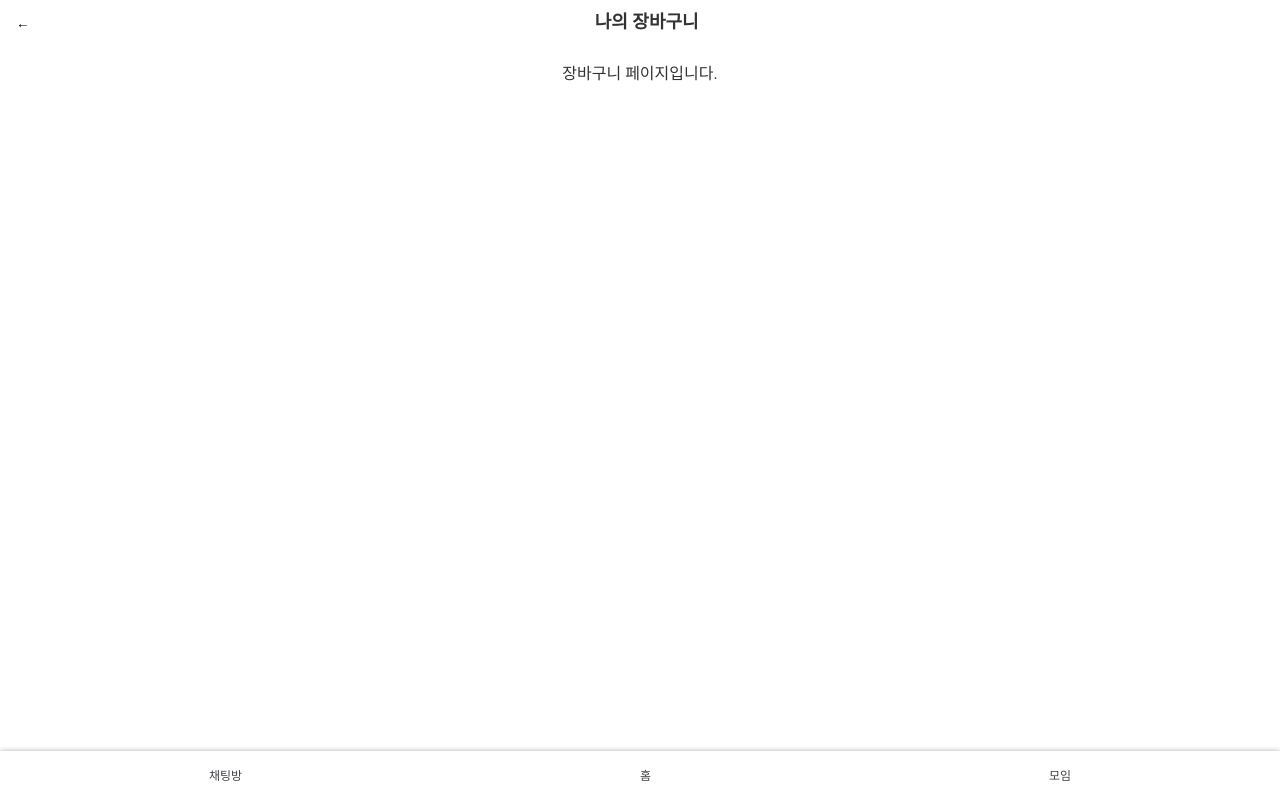
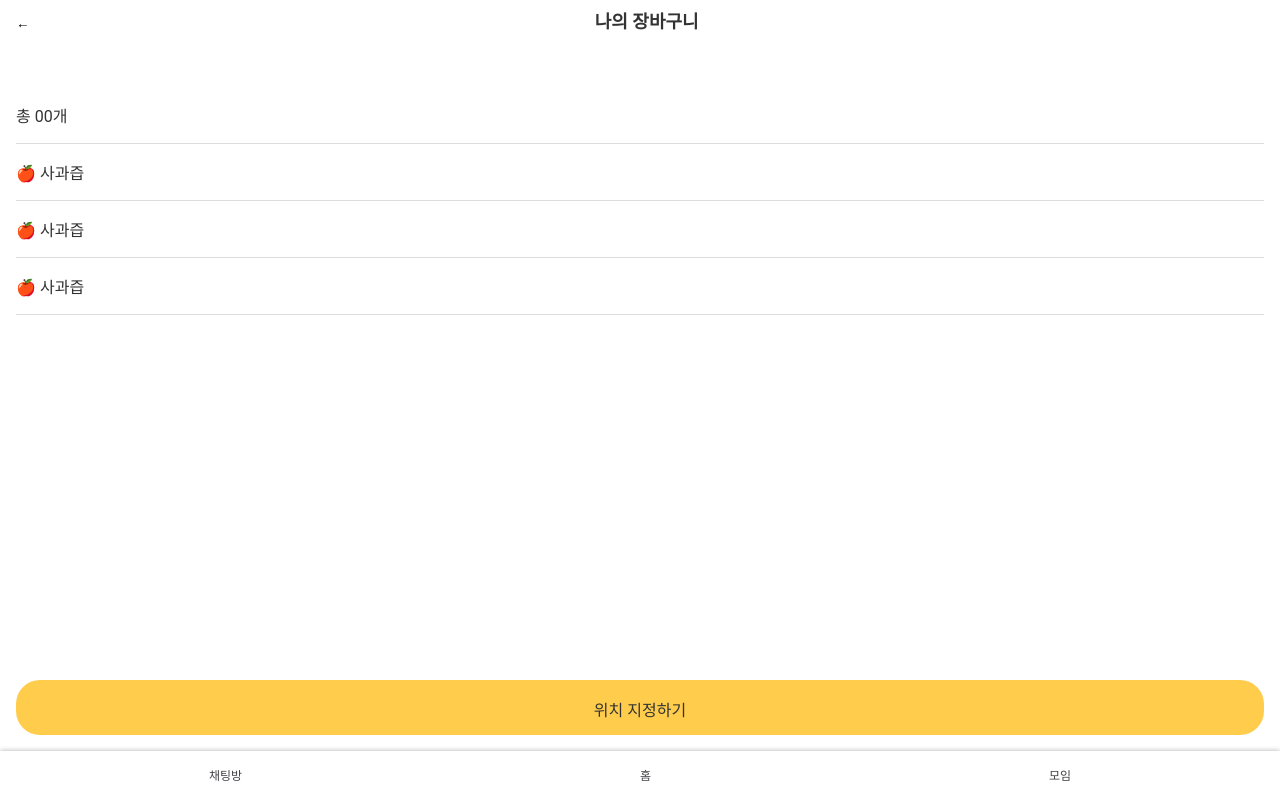
Before and after one commit to wanted-hackareer/frontend, a Vue app: page /shoppingcart in a window 1280 px wide. Built offline with nearby package versions, Linux system fonts and the light colour scheme; a web font is replaced by a local one.

Commit message:
[ui/ux] 나의 장바구니 페이지 수정

```diff
--- a/src/pages/ShoppingCartPage/ShoppingCartPage.css
+++ b/src/pages/ShoppingCartPage/ShoppingCartPage.css
@@ -0,0 +1,30 @@
+.shopping-cart-container {
+    margin-top: 24px;
+    display: flex;
+    flex-direction: column;
+    text-align: left;
+}
+.shopping-cart-total {
+    padding: 19px 0 16px 0;
+    border-bottom: 1px solid #ddd;
+}
+.shopping-cart-list {
+    display: flex;
+    flex-direction: column;
+}
+.shopping-cart-item {
+    padding: 16px 0 16px 0;
+    border-bottom: 1px solid #ddd;
+}
+.select-location__button {
+    position: absolute;
+    bottom: 65px;
+    right: 16px;
+    left: 16px;
+    background: #ffcd4b;
+    border-radius: 24px;
+    padding-top: 17px;
+    padding-bottom: 14px;
+    font-weight: 500;
+    font-size: 16px;
+}
--- a/src/pages/ShoppingCartPage/ShoppingCartPage.vue
+++ b/src/pages/ShoppingCartPage/ShoppingCartPage.vue
@@ -2,7 +2,17 @@
     <div>
         <Header headerNavigationTitle="나의 장바구니" />
         <div class="app-container">
-            <div>장바구니 페이지입니다.</div>
+            <div class="shopping-cart-container">
+                <div class="shopping-cart-total">총 00개</div>
+                <div class="shopping-cart-list">
+                    <div class="shopping-cart-item">🍎 사과즙</div>
+                    <div class="shopping-cart-item">🍎 사과즙</div>
+                    <div class="shopping-cart-item">🍎 사과즙</div>
+                </div>
+            </div>
+            <router-link to="/location">
+                <div class="select-location__button">위치 지정하기</div>
+            </router-link>
         </div>
     </div>
 </template>
```
